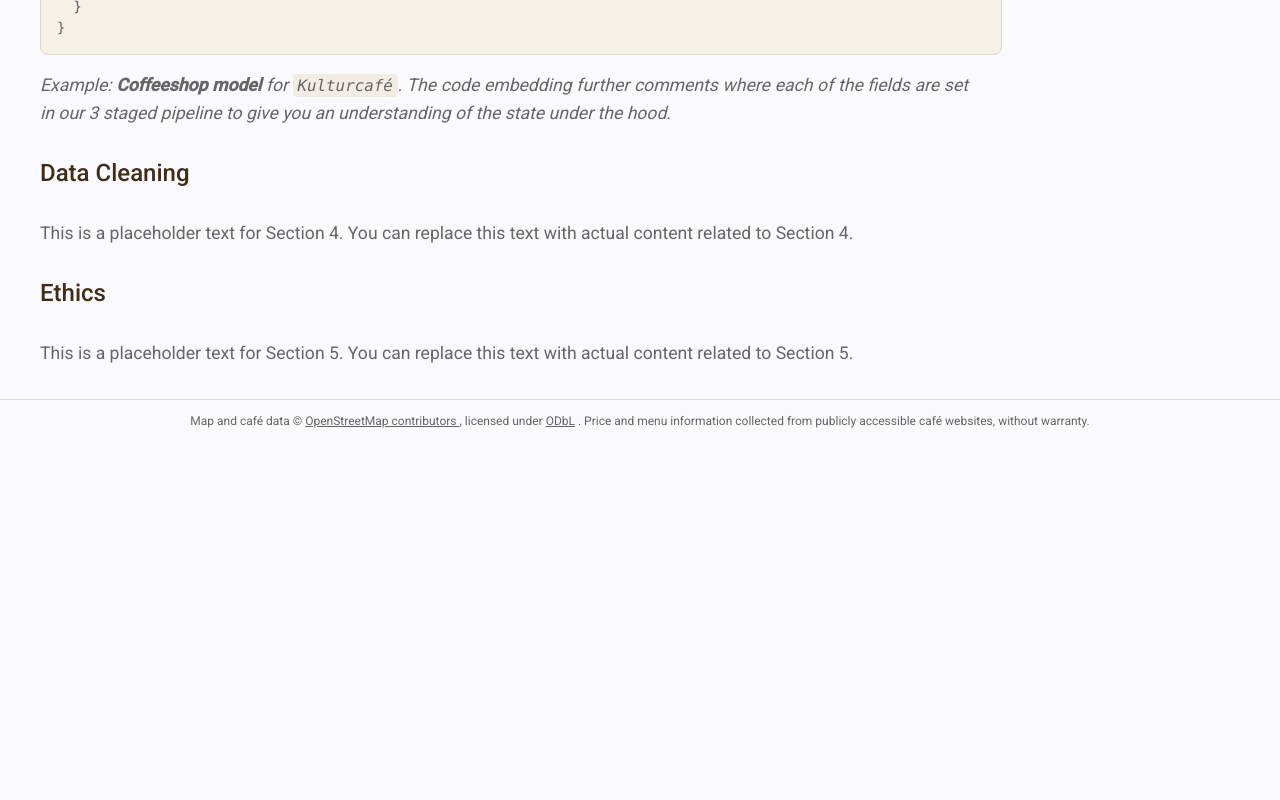
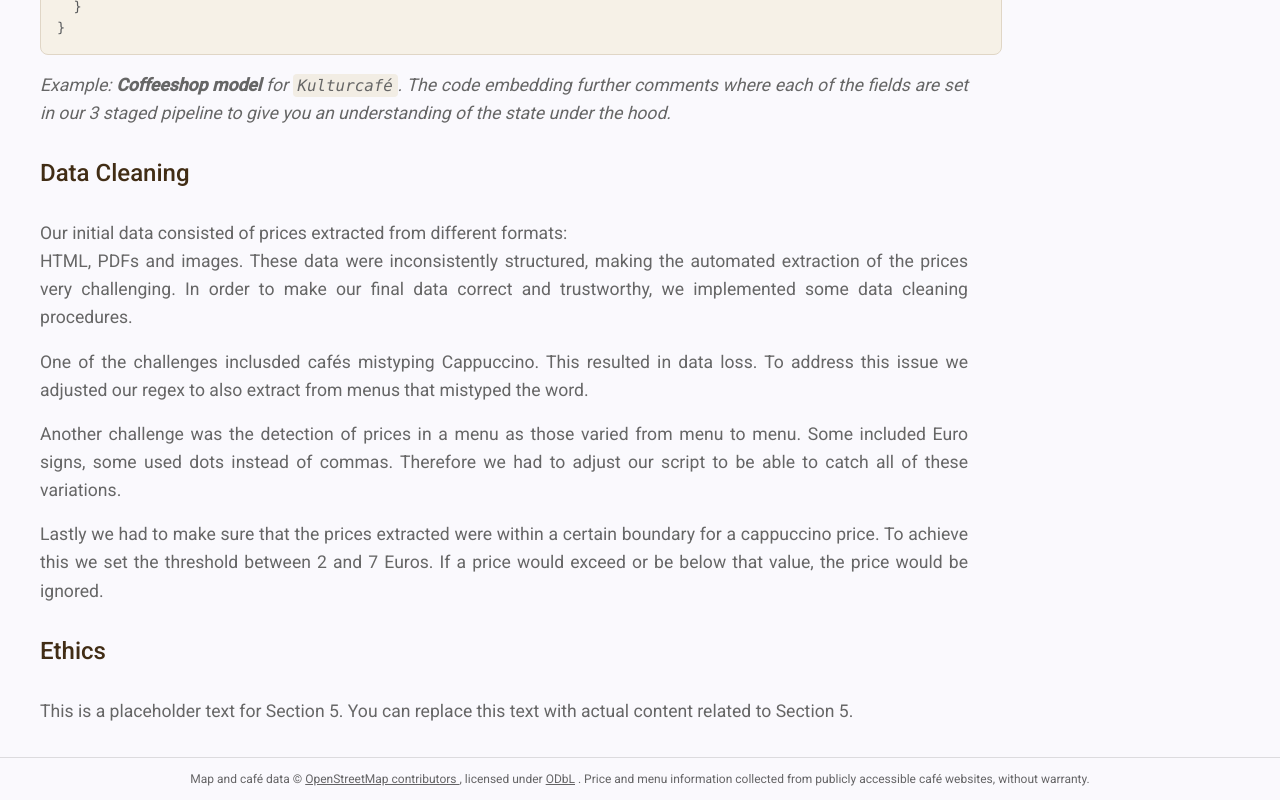
Before and after one commit to dobe-1/CoffeeFinder, an Angular app in the folder frontend/: page /home in a window 1280 px wide. Shown: the part 3465-4265 px from the top of the page. Before the commit the page ends 3907 px from the top, so only its background shows below. Built offline with nearby package versions, Linux system fonts and the light colour scheme.

Commit message:
feat: Added Data Cleaning chapter & Issues encountered

```diff
--- a/frontend/src/app/home/home.html
+++ b/frontend/src/app/home/home.html
@@ -146,11 +146,23 @@
         <!-- Jakob -->
 
         <h2 id="data-cleaning">Data Cleaning</h2>
-        <p class="placeholder">
-            This is a placeholder text for Section 4. You can replace this text with actual content related to
-            Section 4.
+
+        <p>
+            Our initial data consisted of prices extracted from different formats:<br>
+            HTML, PDFs and images. These data were inconsistently structured, making the automated extraction of the prices very challenging. In order to make our final data correct and trustworthy, we implemented some data cleaning procedures.
         </p>
 
+        <p>
+            One of the challenges inclusded cafés mistyping Cappuccino. This resulted in data loss. To address this issue we adjusted our regex to also extract from menus that mistyped the word.
+        </p>
+
+        <p>
+            Another challenge was the detection of prices in a menu as those varied from menu to menu. Some included Euro signs, some used dots instead of commas. Therefore we had to adjust our script to be able to catch all of these variations.
+        </p>
+
+        <p>
+            Lastly we had to make sure that the prices extracted were within a certain boundary for a cappuccino price. To achieve this we set the threshold between 2 and 7 Euros. If a price would exceed or be below that value, the price would be ignored.
+        </p>
         <!-- Nick -->
 
 
--- a/frontend/src/app/overview/overview.html
+++ b/frontend/src/app/overview/overview.html
@@ -2,12 +2,13 @@
   <section class="overview">
     <h1>Germany Overview</h1>
 
-    <h2 id="limitations">Limitations</h2>
+
     <p>
       This is an overview of the coffee prices in Germany based on the cappuccino prices extracted from the coffee
       shops'
       menus. The data is aggregated to provide insights if the coffee prices correlate with income and tourism.
     </p>
+    <h2 id="limitations">Limitations</h2>
     @if (hasData()) {
     <div class="overview-chart">
       <app-sankey-chart [nodes]="sankeyNodes()" [links]="sankeyLinks()"
@@ -22,7 +23,17 @@
       and finally to those with extractable prices. This visualization helps identify where price extraction is lost in
       our process.
     </p>
+    <h3 id="issues-encountered">Issues Encountered</h3>
+    <p>
+      In the funnel diagram you can see that out of 12,982 initial coffeeshops, more than half were filtered out since they had no website listed on OSM. Of the 5,429 coffeeshops that did have a website, we extracted prices for only 610. This big drop was caused by multiple issues:
+    </p>
 
+    <ul>
+      <li><strong>Social Media Blacklist:</strong> Many coffeeshops link to their social media page rather than their own website. To avoid login walls and conform to ToS, our web-scraper skipped these websites completely.</li>
+      <li><strong>Menu Finder:</strong> Many websites simply did not publish their menu online, or our scraper was unable to find it. </li>
+      <li><strong>Price Extraction:</strong> Even when a menu was found, these were inconsitently structured and extracting the prices automatically is challenging as adjusting the script for one menu could break it for others. There was also no reliable way of telling whether the price extracted was actually correct. For validation we made use of Data Cleaning.</li>
+      <li><strong>OSM Crowdsourcing:</strong> Since OpenStreetMap relies on user contributions, not every coffee shop is listed there. Another issue is the incorrect labeling of businesses that are not coffee shops but are tagged as such.</li>
+    </ul>
     <!-- Nick -->
 
     <h2 id="results">Results</h2>
```
